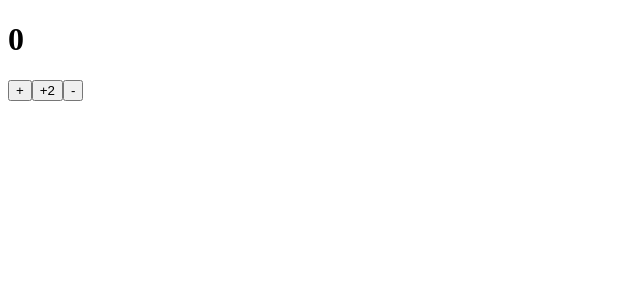
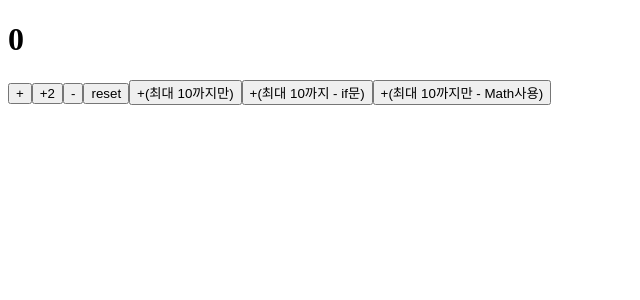
Before and after one commit to yourim08/ProgrammingStudy, a React (Vite) app: page / in a window 1280 px wide. Shown: the top 300 px of the page, without its empty margins (0-640 px from the left). Built offline with nearby package versions, Linux system fonts and the light colour scheme.

Commit message:
CounterApp + (최대 10까지), if, ?:, 함수, () => 함수(), Math.min(), 끝 👻

```diff
--- a/src/CounterApp.jsx
+++ b/src/CounterApp.jsx
@@ -14,6 +14,14 @@ function CounterApp() {
       <button onClick={() => setCount((count) => count + 1)}>+</button>
       <button onClick={() => setCount((count) => count + 2)}>+2</button>
       <button onClick={() => setCount((count) => count - 1)}>-</button>
+      <button onClick={() => setCount(0)}>reset</button>
+      <button onClick={() => setCount((count) => count + 1 >= 10 ? 10 : count+1)}>+(최대 10까지만)</button>
+      <button onClick={() => setCount((count) => {
+        if(count + 1 >= 10) return 10;
+        return count+1;
+      })}>+(최대 10까지 - if문)</button>
+      <button onClick={() => setCount((count) => Math.min(10, count + 1))}>+(최대 10까지만 - Math사용)</button>  {/* min이다 max아니고!!!!*/}
+
 
       {/* {setCount(2)}: Too many re-renders
         onClick으로 호출을 계속 함 0->2 그러면서 화면을 계~속 다시 그림
```
Also changed, not shown: 1 other file (tests, documents, lock files or other folders).
